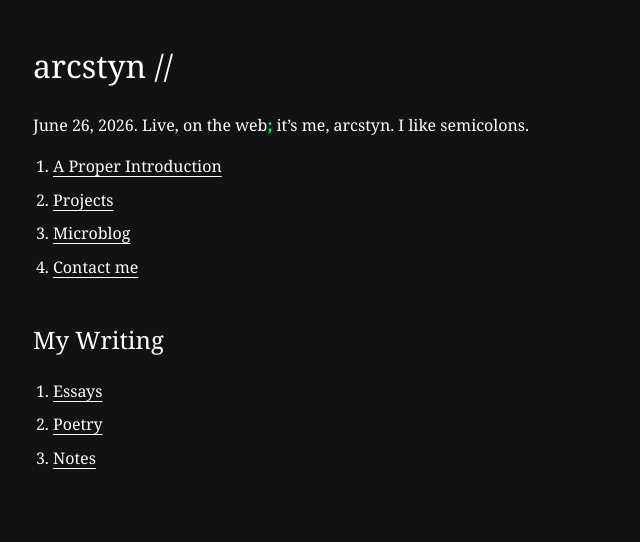
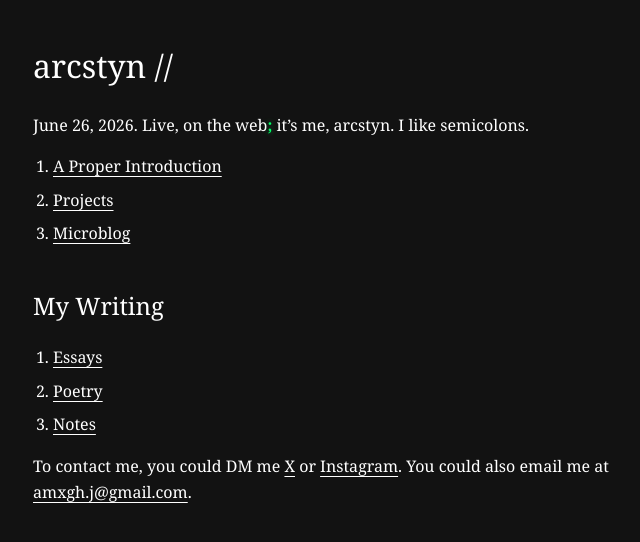
Before and after one commit to arcstyn/arcstyn.github.io, a Jekyll site: the page built from index.md, in a window 1280 px wide. Shown: the top 542 px of the page, without its empty margins (282-922 px from the left). Built offline with Jekyll 4.4.1, drawn with Linux system fonts in a browser that asks for light colours; our own code applies the rules of GitHub Pages for plain Markdown files.

Commit message:
Added contact details on the home page.

```diff
--- a/index.md
+++ b/index.md
@@ -1,13 +1,19 @@
+---
+layout: default
+title: Home
+---
+
 # arcstyn //
 
 June 26, 2026. Live, on the web; it's me, arcstyn. I like semicolons.
 
-- [A Proper Introduction](/notes/a-proper-introduction.md)
+- [A Proper Introduction](/notes/a-proper-introduction.html)
 - [Projects](/projects/)
 - [Microblog](/microblog/)
-- [Contact me](/contact)
 
 ## My Writing
 - [Essays](/essays/)
 - [Poetry](/poetry/)
 - [Notes](/notes/)
+
+To contact me, you could DM me [X](https://x.com/amxgh_j) or [Instagram](https://instagram.com/amxgh_j). You could also email me at [amxgh.j@gmail.com](mailto: amxgh.j@gmail.com).
```
